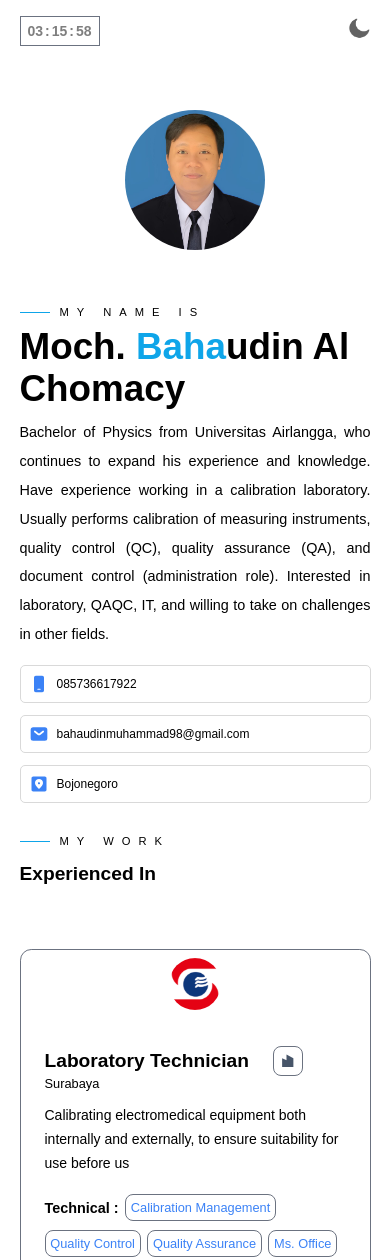
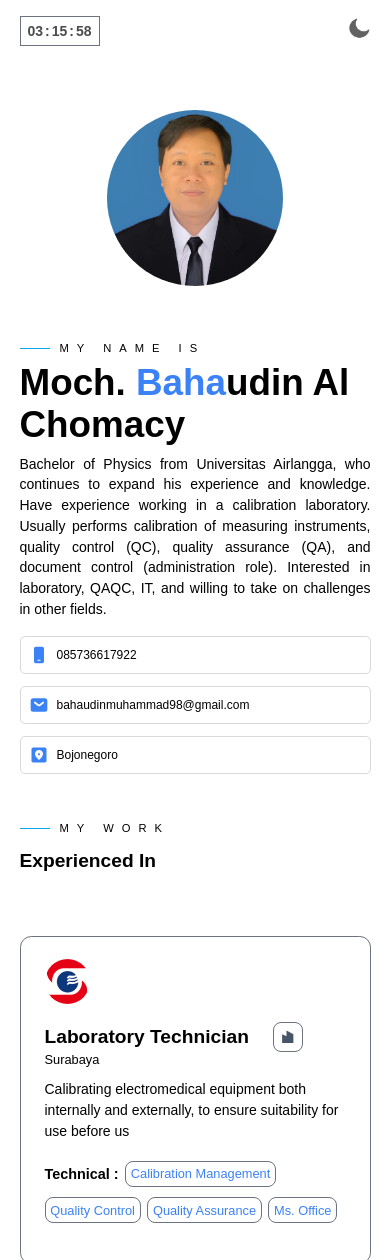
Before and after one commit to BahaudinMuhammad/Baha, a plain HTML site: page index.html in a window 390 px wide. Shown: the top 1260 px of the page. Drawn offline with nearby package versions, Linux system fonts and the light colour scheme.

Commit message:
color update

```diff
--- a/css/responsive.css
+++ b/css/responsive.css
@@ -9,8 +9,6 @@
 
   --primaryIconColor: #0ea5e9;
   --primaryIconColorHover: #3b82f6;
-
-  --sectionPadding: 6rem 0;
 
   --itemBorderRadius: 0.7rem;
 }
@@ -100,6 +98,7 @@
     margin-top: 1rem;
     flex-direction: column;
     gap: 12px;
+    margin-bottom: 1rem;
   }
 
   .vote i {
@@ -136,6 +135,8 @@
 
   .hero-left p {
     text-align: justify;
+    font-size: 14px;
+    line-height: 1.3rem;
   }
 
   .experience h6 {
@@ -146,6 +147,7 @@
 
   .experience-info p {
     font-size: 14px;
+    line-height: 1.3rem;
   }
 
   .experience {
@@ -170,6 +172,9 @@
     margin-top: 0.2rem;
   }
 
+  .experiences-icon {
+    transform: translateY(14px);
+  }
   .experiences-icon img {
     width: 15%;
     aspect-ratio: 1/1;
@@ -182,6 +187,11 @@
   }
   .skills-right p {
     text-align: justify;
+  }
+
+  .skills-right ul li {
+    font-size: 14px;
+    line-height: 1.4rem;
   }
 
   .social-links a i,
@@ -206,6 +216,6 @@
   }
 
   .hero-right img {
-    width: 40%;
+    width: 50%;
   }
 }
--- a/css/style.css
+++ b/css/style.css
@@ -136,7 +136,7 @@ a {
   position: relative;
   width: 20px;
   font-weight: bold;
-  opacity: 0.5;
+  opacity: 0.7;
 }
 
 .logo img {
@@ -202,7 +202,7 @@ nav ul li a {
 }
 
 .hero-name span {
-  color: var(--primaryIconColor);
+  color: var(--primaryIconColorHover);
 }
 
 .vote {
@@ -322,11 +322,17 @@ nav ul li a {
   gap: 1.5rem;
 }
 
+.experiences-icon {
+  display: flex;
+  padding: 0 1.5rem;
+  transform: translateY(10px);
+}
 .experiences-icon img {
   width: 20%;
   aspect-ratio: 1/1;
   object-fit: cover;
   border-radius: 50%;
+  align-items: center;
 }
 
 /* Portfolio */
```
